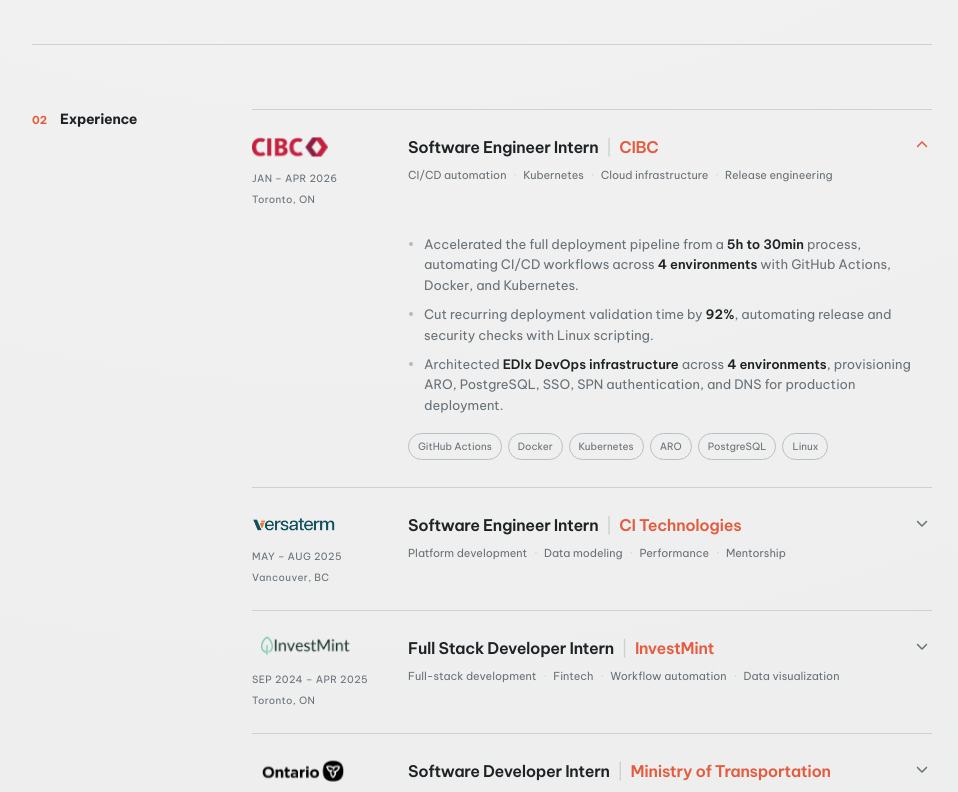
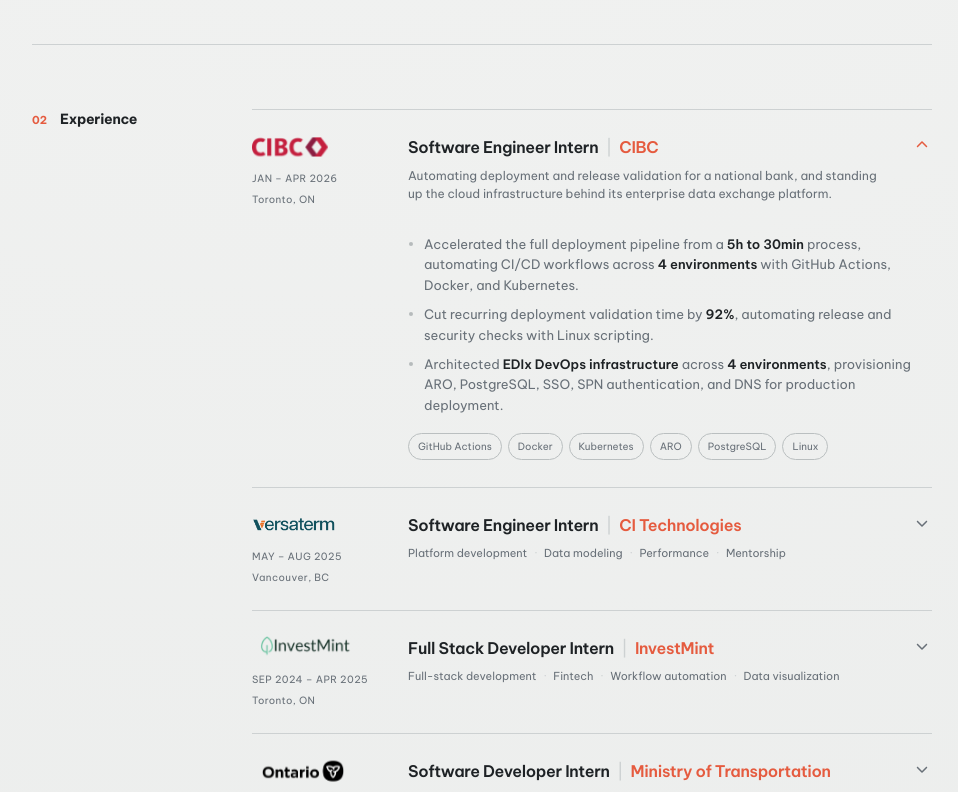
Before and after one commit to sooyeunleanne/sooyeunleanne.github.io, a Next.js app in the folder app/: page / in a window 1280 px wide. Shown: the part 1340-2132 px from the top of the page, without its empty margins (290-1248 px from the left). Built offline with nearby package versions, Linux system fonts and the light colour scheme.

Commit message:
refactoring: adding a one-liner overview after each work experience when opened

```diff
--- a/app/app/components/ExperienceItem.tsx
+++ b/app/app/components/ExperienceItem.tsx
@@ -15,6 +15,7 @@ export function ExperienceItem({
   location,
   logo,
   summary,
+  overview,
   bullets,
   tags,
   defaultOpen = false,
@@ -26,6 +27,7 @@ export function ExperienceItem({
   location: string;
   logo: { src: string; width: number; height: number; scale?: number };
   summary: string[];
+  overview: string;
   bullets: string[];
   tags: string[];
   defaultOpen?: boolean;
@@ -55,11 +57,15 @@ export function ExperienceItem({
           <span className="exp-title">
             {title} <span className="exp-divider" aria-hidden="true">|</span> <span className="exp-org">{org}</span>
           </span>
-          <span className="exp-summary">
-            {summary.map((keyword) => (
-              <span key={keyword}>{keyword}</span>
-            ))}
-          </span>
+          {open ? (
+            <span className="exp-overview">{overview}</span>
+          ) : (
+            <span className="exp-summary">
+              {summary.map((keyword) => (
+                <span key={keyword}>{keyword}</span>
+              ))}
+            </span>
+          )}
         </span>
         <FontAwesomeIcon className="exp-chevron" icon={faChevronDown} aria-hidden="true" />
       </button>
--- a/app/app/components/sections/Work.tsx
+++ b/app/app/components/sections/Work.tsx
@@ -20,6 +20,7 @@ export function Work() {
             location={item.location}
             logo={item.logo}
             summary={item.summary}
+            overview={item.overview}
             bullets={item.bullets}
             tags={item.tags}
             defaultOpen={index === 0}
--- a/app/app/data.ts
+++ b/app/app/data.ts
@@ -84,7 +84,9 @@ export const work: {
   org: string;
   location: string;
   logo: { src: string; width: number; height: number; scale?: number };
+  /** Keywords shown while collapsed; the overview replaces them once expanded. */
   summary: string[];
+  overview: string;
   bullets: string[];
   tags: string[];
 }[] = [
@@ -96,6 +98,8 @@ export const work: {
     location: "Toronto, ON",
     logo: { src: "/logo/CIBC.svg.webp", width: 1280, height: 325 },
     summary: ["CI/CD automation", "Kubernetes", "Cloud infrastructure", "Release engineering"],
+    overview:
+      "Automating deployment and release validation for a national bank, and standing up the cloud infrastructure behind its enterprise data exchange platform.",
     bullets: [
       "Accelerated the full deployment pipeline from a **5h to 30min** process, automating CI/CD workflows across **4 environments** with GitHub Actions, Docker, and Kubernetes.",
       "Cut recurring deployment validation time by **92%**, automating release and security checks with Linux scripting.",
@@ -111,6 +115,8 @@ export const work: {
     location: "Vancouver, BC",
     logo: { src: "/logo/Versaterm.png", width: 1200, height: 198 },
     summary: ["Platform development", "Data modeling", "Performance", "Mentorship"],
+    overview:
+      "Shipped a template marketplace end to end and solo, unifying five schemas across four enterprise applications while mentoring two developers.",
     bullets: [
       "Cut template setup time from **2h to 10min**, independently shipping a marketplace platform across **4 enterprise applications** in 2 months.",
       "Unified **5 heterogeneous template schemas** into a reusable data model, enabling cross-application sharing and reducing maintenance overhead.",
@@ -127,6 +133,8 @@ export const work: {
     location: "Toronto, ON",
     logo: { src: "/logo/InvestMint.png", width: 1048, height: 238, scale: 1.15 },
     summary: ["Full-stack development", "Fintech", "Workflow automation", "Data visualization"],
+    overview:
+      "Turned an internal Python ETF engine into a self-serve client portal with real-time portfolio and cash liquidity analysis.",
     bullets: [
       "Expedited client onboarding from **3 days to 5min**, replacing CEO-mediated emails and manual Python execution with a **self-service workflow**.",
       "Integrated InvestMint's **Python ETF recommendation engine** into a real-time portfolio dashboard for **$10K+ investment decisions**.",
@@ -144,6 +152,8 @@ export const work: {
     // sit at the same optical weight as the tightly-cropped wordmarks.
     logo: { src: "/logo/Ontario.png", width: 3600, height: 1440, scale: 1.7 },
     summary: ["Full-stack development", "Spring Boot", "Public sector", "Data pipelines"],
+    overview:
+      "Built two public-facing portals for Ontario's new towing legislation, spanning frontend, backend, and data pipelines through launch.",
     bullets: [
       "Full-stack engineered **2 portal applications** for Ontario's new towing legislation, spanning frontend and backend development through launch.",
       "Optimized **Spring Boot data pipelines by 25%** with state management, validation, and real-time alerting to process **3K+ complaint filings** into structured PDF outputs.",
--- a/app/app/globals.css
+++ b/app/app/globals.css
@@ -113,6 +113,7 @@ a:focus-visible { outline: 2px solid var(--accent); outline-offset: 4px; }
 .exp-org { color: var(--accent); }
 .exp-summary { display: flex; flex-wrap: wrap; gap: 7px; margin-top: 8px; color: var(--muted); font-size: 11px; }
 .exp-summary span:not(:last-child)::after { content: "·"; margin-left: 7px; color: var(--line); }
+.exp-overview { display: block; max-width: 560px; margin-top: 8px; color: var(--muted); font-size: 12px; line-height: 1.55; }
 .exp-chevron { height: 12px; margin-top: 4px; justify-self: end; color: var(--muted); transition: transform .25s ease, color .2s ease; }
 .exp-header:hover .exp-chevron { color: var(--accent); }
 .exp-header[aria-expanded="true"] .exp-chevron { transform: rotate(180deg); color: var(--accent); }
```
